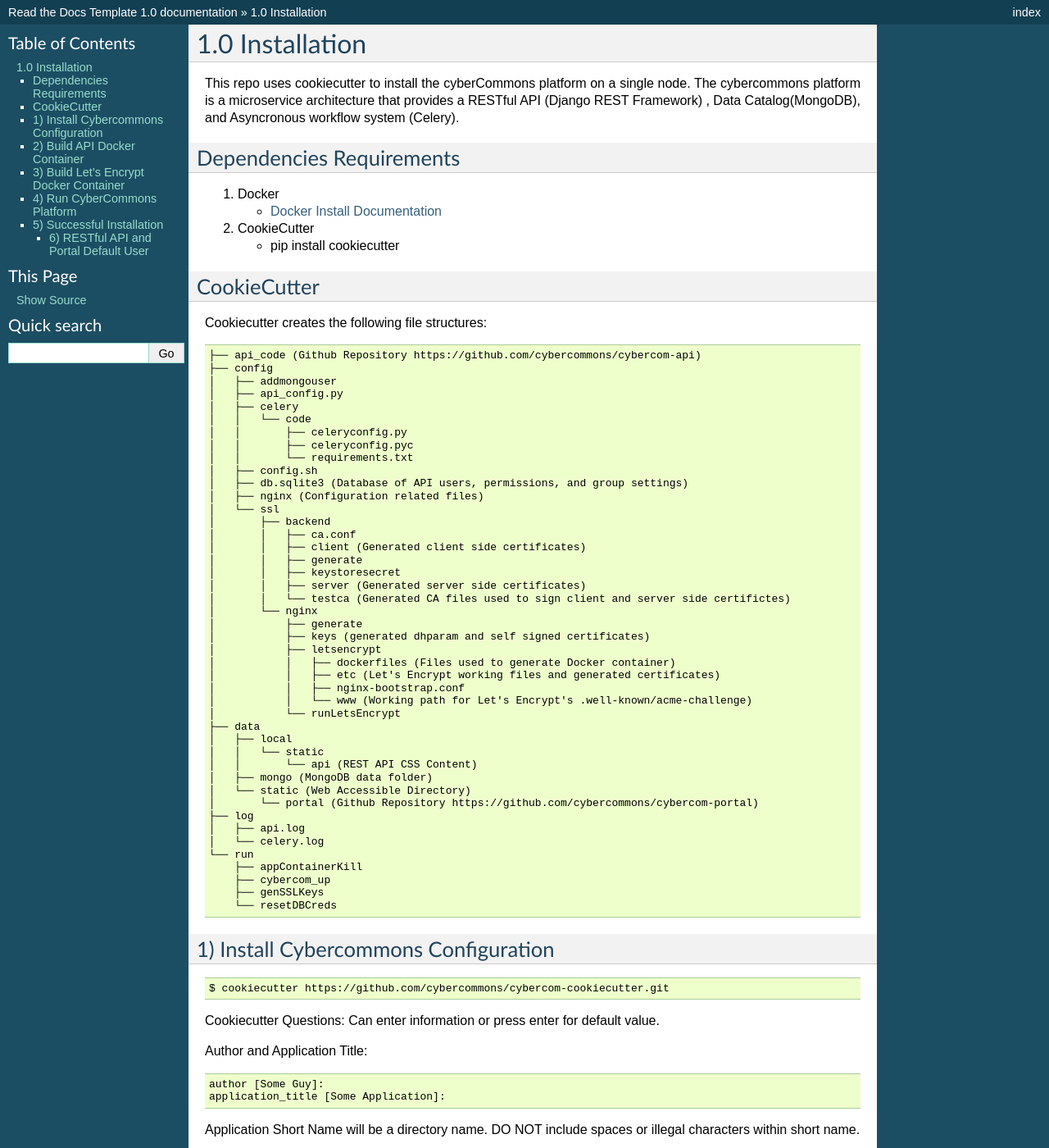
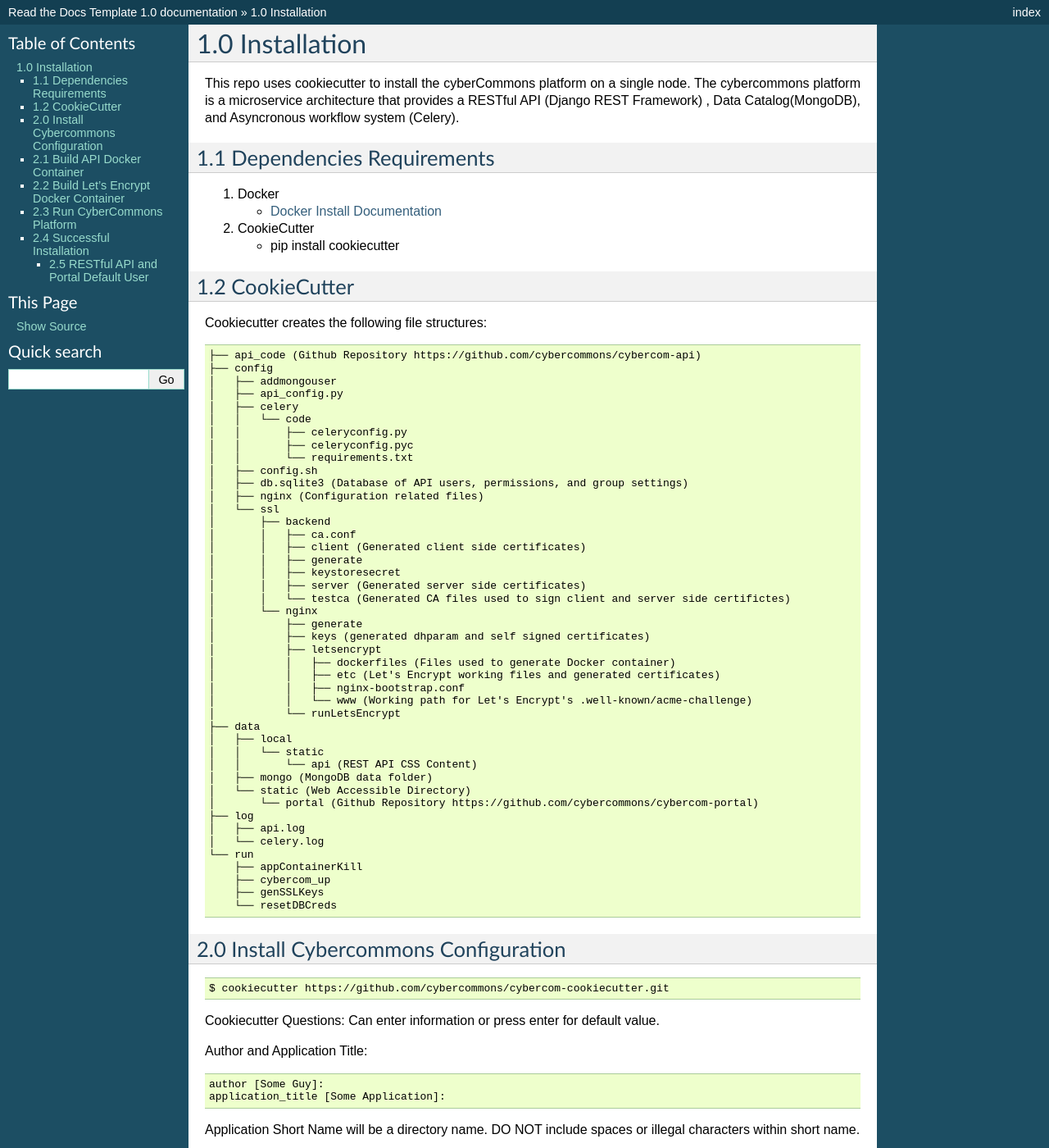
Before and after one commit to cybercommons/cybercom-new, a Sphinx documentation site: the page built from docs/installation.rst, in a window 1280 px wide and 1400 px high. Shown: the whole window at 82% size. Built offline with Sphinx 7.4.7, drawn with Linux system fonts in a browser that asks for light colours; pages that are not in the unit, such as notebooks, are missing from menus; some of the changed text lies outside the part shown.

Commit message:
added numbers to install doc

```diff
--- a/docs/installation.rst
+++ b/docs/installation.rst
@@ -6,7 +6,7 @@ single node. The cybercommons platform is a microservice architecture
 that provides a RESTful API (Django REST Framework) , Data
 Catalog(MongoDB), and Asyncronous workflow system (Celery).
 
-Dependencies Requirements
+1.1 Dependencies Requirements
 ~~~~~~~~~~~~~~~~~~~~~~~~~
 
 1. Docker
@@ -18,7 +18,7 @@ Dependencies Requirements
 
    -  pip install cookiecutter
 
-CookieCutter
+1.2 CookieCutter
 ~~~~~~~~~~~~
 
 Cookiecutter creates the following file structures:
@@ -70,7 +70,7 @@ Cookiecutter creates the following file structures:
         ├── genSSLKeys
         └── resetDBCreds
 
-1) Install Cybercommons Configuration
+2.0 Install Cybercommons Configuration
 ~~~~~~~~~~~~~~~~~~~~~~~~~~~~~~~~~~~~~
 
 ::
@@ -161,7 +161,7 @@ to set an additional template parameter or access within template.
 
     application_install_directory [/opt]:
 
-2) Build API Docker Container
+2.1 Build API Docker Container
 ~~~~~~~~~~~~~~~~~~~~~~~~~~~~~
 
 ::
@@ -171,7 +171,7 @@ to set an additional template parameter or access within template.
     $ cd ..
 
 
-3) Build Let's Encrypt Docker Container
+2.2 Build Let's Encrypt Docker Container
 ~~~~~~~~~~~~~~~~~~~~~~~~~~~~~~~~~~~~~~~
 
 If Let's Encrypt was selected during step 1, run the following commands
@@ -188,14 +188,14 @@ to build its container.
 The runLetsEncrypt script can be manually executed to renew expired
 certificates or added to a cron job.
 
-4) Run CyberCommons Platform
+2.3 Run CyberCommons Platform
 ~~~~~~~~~~~~~~~~~~~~~~~~~~~~
 
 ::
 
     $ ./run/cybercom_up
 
-5) Successful Installation
+2.4 Successful Installation
 ~~~~~~~~~~~~~~~~~~~~~~~~~~
 
 ::
@@ -218,7 +218,7 @@ Check Application
    nginx\_server\_name >>/portal**
 3. RESTful API **http://<< nginx\_server\_name >>/api/**
 
-6) RESTful API and Portal Default User
+2.5 RESTful API and Portal Default User
 ''''''''''''''''''''''''''''''''''''''
 
 ::
```
